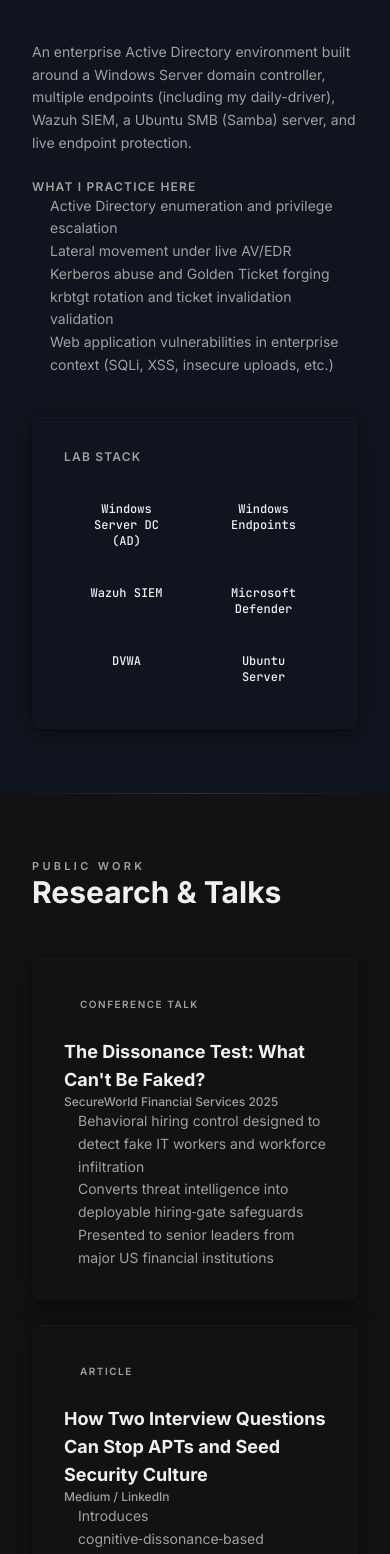
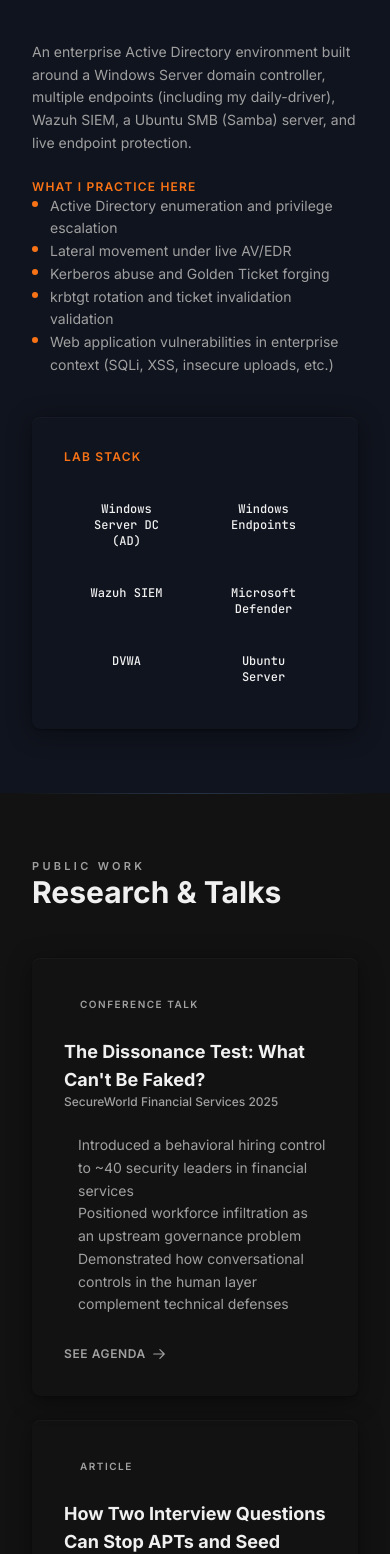
Before and after one commit to isun3071/isun.github.io, a React (Vite) app: page / in a window 390 px wide. Shown: the part 3895-5449 px from the top of the page. Built offline with nearby package versions, Linux system fonts and the light colour scheme.

Commit message:
additional portfolio changes

```diff
--- a/src/App.jsx
+++ b/src/App.jsx
@@ -5,6 +5,7 @@
 import FocusAreas from './components/FocusAreas'
 import EnterpriseLab from './components/EnterpriseLab'
 import Research from './components/Research'
+import Projects from './components/Projects'
 import Footer from './components/Footer'
 
 export default function App() {
@@ -16,6 +17,7 @@
       <FocusAreas />
       <EnterpriseLab />
       <Research />
+      <Projects />
       <Footer />
     </main>
   )
--- a/src/components/EnterpriseLab.jsx
+++ b/src/components/EnterpriseLab.jsx
@@ -24,7 +24,7 @@
           <div className="mb-12">
             <h2
               className="text-[11px] uppercase tracking-[0.3em] font-semibold mb-4"
-              style={{ color: 'var(--color-accent)' }}
+              style={{ color: '#f97316' }}
             >
               Hands‑On Environment
             </h2>
@@ -40,7 +40,7 @@
                 An enterprise Active Directory environment built around a Windows Server domain controller, multiple endpoints (including my daily-driver), Wazuh SIEM, a Ubuntu SMB (Samba) server, and live endpoint protection.
               </p>
                 <br />
-              <h3 className="text-xs uppercase tracking-widest font-semibold mb-4" style={{ color: 'var(--color-accent)' }}>
+              <h3 className="text-xs uppercase tracking-widest font-semibold mb-4" style={{ color: '#f97316' }}>
                 What I Practice Here
               </h3>
               <ul className="space-y-3">
@@ -48,7 +48,7 @@
                   <li key={i} className="flex items-start gap-3 text-sm leading-relaxed" style={{ color: 'var(--color-text-secondary)' }}>
                     <span
                       className="mt-1.5 w-1.5 h-1.5 rounded-full flex-shrink-0"
-                      style={{ backgroundColor: 'var(--color-accent)' }}
+                      style={{ backgroundColor: '#f97316' }}
                     />
                     {item}
                   </li>
@@ -58,7 +58,7 @@
 
             {/* Right — component list (stylized "topology") */}
             <div className="card-elevated rounded-lg p-8">
-              <h3 className="text-xs uppercase tracking-widest font-semibold mb-6" style={{ color: 'var(--color-accent)' }}>
+              <h3 className="text-xs uppercase tracking-widest font-semibold mb-6" style={{ color: '#f97316' }}>
                 Lab Stack
               </h3>
               <br />
--- a/src/components/Footer.jsx
+++ b/src/components/Footer.jsx
@@ -14,7 +14,7 @@
             <p className="text-2xl md:text-3xl font-bold mb-6" style={{ color: 'var(--color-text-primary)' }}>
               Let&rsquo;s connect.
             </p>
-
+          <br />
             <div className="space-y-3 text-sm" style={{ color: 'var(--color-text-secondary)' }}>
               <a
                 href="mailto:isun@bu.edu"
@@ -37,7 +37,7 @@
                 iansun20@gmail.com
               </a>
               <a
-                href="https://linkedin.com/in/isun3071"
+                href="https://linkedin.com/in/iansun20"
                 target="_blank"
                 rel="noopener noreferrer"
                 className="flex items-center gap-2 hover:underline"
--- /dev/null
+++ b/src/components/Projects.jsx
@@ -0,0 +1,70 @@
+const PROJECTS = [
+  {
+    title: 'SafeContractor',
+    subtitle: 'Civic Tech Hackathon @ BU 2025',
+    award: 'Best Overall + Best Scam Protection',
+    bullets: [
+      'Led frontend development in React + TypeScript, designing and implementing a responsive search interface for 70k+ contractor records',
+      'Integrated backend APIs into a clean, user-facing verification workflow',
+      'Collaborated closely with backend engineers to shape API responses and UI constraints under hackathon time pressure',
+      'Helped deliver an AI-enhanced credential summary system to reduce contractor fraud risk',
+    ],
+  },
+]
+
+export default function Projects() {
+  return (
+    <>
+      <section id="projects" className="py-16 px-8 md:px-16 lg:px-24">
+        <div className="w-full max-w-5xl mx-auto">
+          {/* Section header */}
+          <div className="mb-12">
+            <h2
+              className="text-[11px] uppercase tracking-[0.3em] font-semibold mb-4"
+              style={{ color: 'var(--color-accent)' }}
+            >
+              Building Things
+            </h2>
+            <p className="text-3xl md:text-4xl font-bold" style={{ color: 'var(--color-text-primary)' }}>
+              Applied Projects
+            </p>
+          </div>
+
+          <div className="w-full max-w-3xl space-y-6">
+            {PROJECTS.map((item) => (
+              <div
+                key={item.title}
+                className="card-elevated rounded-lg p-8"
+              >
+                <h3 className="text-lg font-bold mb-1" style={{ color: 'var(--color-text-primary)' }}>
+                  {item.title}
+                </h3>
+                <p className="text-xs font-medium mb-1" style={{ color: 'var(--color-text-secondary)' }}>
+                  {item.subtitle}
+                </p>
+                {item.award && (
+                  <p
+                    className="text-xs font-semibold mb-5"
+                    style={{ color: 'var(--color-accent)' }}
+                  >
+                    {item.award}
+                  </p>
+                )}
+
+                <ul className="space-y-2.5">
+                  {item.bullets.map((bullet, i) => (
+                    <li key={i} className="flex items-start gap-2 text-sm leading-relaxed" style={{ color: 'var(--color-text-secondary)' }}>
+                      <span className="mt-1.5 w-1.5 h-1.5 rounded-full flex-shrink-0" style={{ backgroundColor: 'var(--color-accent)' }} />
+                      {bullet}
+                    </li>
+                  ))}
+                </ul>
+              </div>
+            ))}
+          </div>
+        </div>
+      </section>
+      <div className="section-divider" />
+    </>
+  )
+}
--- a/src/components/Research.jsx
+++ b/src/components/Research.jsx
@@ -4,21 +4,22 @@
     subtitle: 'SecureWorld Financial Services 2025',
     category: 'Conference Talk',
     bullets: [
-      'Behavioral hiring control designed to detect fake IT workers and workforce infiltration',
-      'Converts threat intelligence into deployable hiring‑gate safeguards',
-      'Presented to senior leaders from major US financial institutions',
+      'Introduced a behavioral hiring control to ~40 security leaders in financial services',
+      'Positioned workforce infiltration as an upstream governance problem',
+      'Demonstrated how conversational controls in the human layer complement technical defenses',
     ],
+    link: 'https://events.secureworld.io/agenda/financial-services-2-2025/', // placeholder — replace with real URL
   },
   {
     title: 'How Two Interview Questions Can Stop APTs and Seed Security Culture',
     subtitle: 'Medium / LinkedIn',
     category: 'Article',
     bullets: [
-      'Introduces cognitive‑dissonance‑based interview techniques',
-      'Shows how simple conversational controls beat traditional awareness slides',
-      'Practical framework any hiring manager can deploy immediately',
+      'Breaks down the psychological mechanics behind the Dissonance Test',
+      'Provides deployable examples hiring managers can use immediately',
+      'Explains why cognitive dissonance exposes deception better than standard mitigations',
     ],
-    link: '#', // placeholder — replace with real URL
+    link: 'https://medium.com/@iansun20/how-two-interview-questions-can-stop-apts-and-seed-security-culture-b406eade4ca3', // placeholder — replace with real URL
   },
 ]
 
@@ -64,7 +65,7 @@
                 <p className="text-xs font-medium mb-5" style={{ color: 'var(--color-text-secondary)' }}>
                   {item.subtitle}
                 </p>
-
+                  <br />
                 <ul className="space-y-2.5 mb-5">
                   {item.bullets.map((bullet, i) => (
                     <li key={i} className="flex items-start gap-2 text-sm leading-relaxed" style={{ color: 'var(--color-text-secondary)' }}>
@@ -73,7 +74,7 @@
                     </li>
                   ))}
                 </ul>
-
+                <br />
                 {item.link && (
                   <a
                     href={item.link}
@@ -82,7 +83,7 @@
                     target="_blank"
                     rel="noopener noreferrer"
                   >
-                    Read Article
+                    {item.category === 'Conference Talk' ? 'See Agenda' : 'View Article'}
                     <svg className="w-3.5 h-3.5" fill="none" viewBox="0 0 24 24" stroke="currentColor" strokeWidth={2}>
                       <path strokeLinecap="round" strokeLinejoin="round" d="M13.5 4.5 21 12m0 0-7.5 7.5M21 12H3" />
                     </svg>
```
